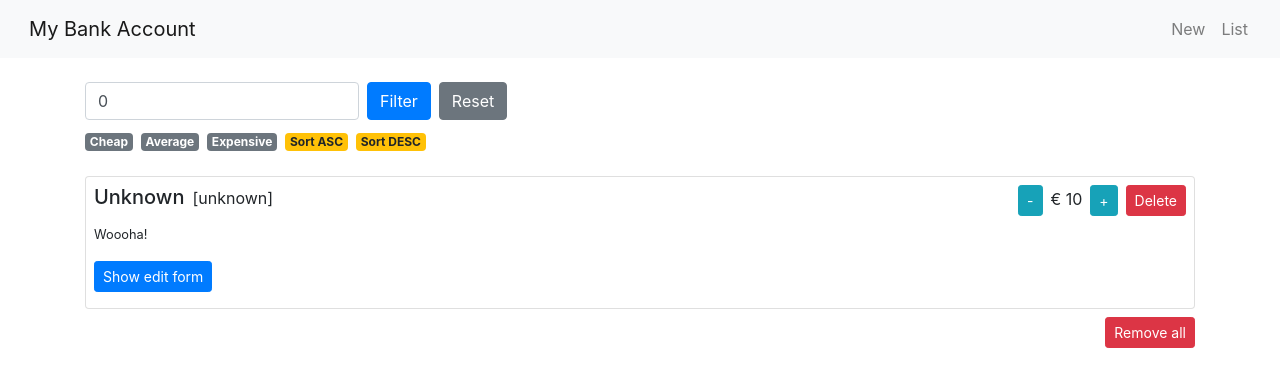
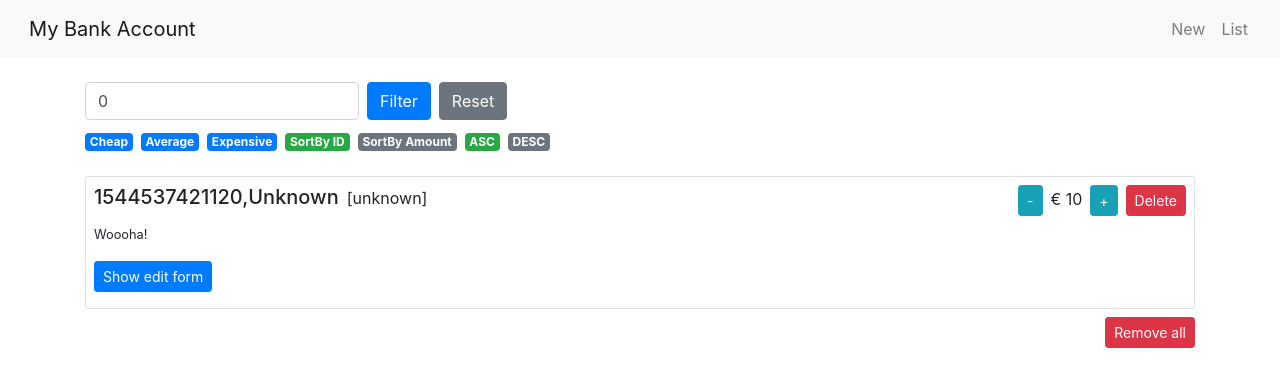
Before and after one commit to fabiosussetto/dechit-react-1, a React (Create React App) app: page /transactions/list in a window 1280 px wide. Both pictures are taken after a click on the button "Add Default". Shown: the top 386 px of the page. Built offline with nearby package versions, Linux system fonts and the light colour scheme; no server answers.

Commit message:
sorter DONE

```diff
--- a/src/TransactionAddForm.js
+++ b/src/TransactionAddForm.js
@@ -157,7 +157,6 @@ class TransactionAddForm extends Component {
   render() {
     const { currency, categories } = this.props
     const { validation } = this.state;
-    //console.log('validation.amount.error',validation.amount.status);
     return (
       <div>
       {validation.msg && <div className="alert alert-success" role="alert">{validation.msg}</div>}
--- a/src/TransactionCard.js
+++ b/src/TransactionCard.js
@@ -10,6 +10,7 @@ const TransactionCard = (props) => {
             <div className="row">
                 <div className="col">
                     <h5 className="card-title">
+                      {transaction.id},
                       {transaction.label}
                       <small className="ml-2">
                         [{transaction.category}]
--- a/src/TransactionFilter.js
+++ b/src/TransactionFilter.js
@@ -13,7 +13,8 @@ class TransactionFilter extends Component {
 
   state = {
     amount: 0,
-    sortBy: 'ASC'
+    sortBy: 'id',
+    sortDir: 'ASC'
   }
 
   onSubmit = (event) => {
@@ -30,13 +31,13 @@ class TransactionFilter extends Component {
      })
   }
 
-  applySort = (sorter) => {
-
+  applySort = (sortBy,sortDir) => {
     this.setState({
         ...this.state,
-        sortBy: sorter
+        sortBy: sortBy,
+        sortDir: sortDir
     }, () => {
-      this.props.dispatch(setSortOrder(this.state.sortBy))
+      this.props.dispatch(setSortOrder(sortBy,sortDir))
      })
   }
 
@@ -55,6 +56,7 @@ class TransactionFilter extends Component {
   }
 
   render() {
+    const { filters} = this.props
     return (
       <div className="d-flex flex-column mb-4">
         <form onSubmit={this.onSubmit} className="form-inline">
@@ -73,7 +75,7 @@ class TransactionFilter extends Component {
             {shortcuts.map(shortcut => (
                 <span
                     key={shortcut.label}
-                    className="badge badge-secondary mr-2"
+                    className="badge badge-primary mr-2"
                     onClick={() => this.applyShortcut(shortcut)}>
                     {shortcut.label}
                 </span>
@@ -81,16 +83,26 @@ class TransactionFilter extends Component {
             {/* //* ??? QUESTION: se uso i filtri shortcut e gli ordinamenti
               in maniera combinata, non riesco a tornare più alla situazione iniziale.
               è possibiole che io cambi lo stato scorretto quando faccio il SORT? */}
-            <span
-              className="badge badge-warning mr-2"
-              onClick={()=>this.applySort('ASC')}>
-              Sort ASC
-            </span>
-            <span
-              className="badge badge-warning mr-2"
-              onClick={()=>this.applySort('DESC')}>
-              Sort DESC
-            </span>
+              <span
+                className={`mr-2 badge badge-${filters.sortBy==='id' ? 'success' : 'secondary'}`}
+                onClick={()=>this.applySort('id',filters.sortDir)}>
+                SortBy ID
+              </span>
+              <span
+                className={`mr-2 badge badge-${filters.sortBy==='amount' ? 'success' : 'secondary'}`}
+                onClick={()=>this.applySort('amount',filters.sortDir)}>
+                SortBy Amount
+              </span>
+              <span
+                className={`mr-2 badge badge-${filters.sortDir==='ASC' ? 'success' : 'secondary'}`}
+                onClick={()=>this.applySort(filters.sortBy,'ASC')}>
+                ASC
+              </span>
+              <span
+                className={`mr-2 badge badge-${filters.sortDir==='DESC' ? 'success' : 'secondary'}`}
+                onClick={()=>this.applySort(filters.sortBy,'DESC')}>
+                DESC
+              </span>
         </div>
       </div>
     )
--- a/src/state/actions.js
+++ b/src/state/actions.js
@@ -6,8 +6,13 @@ export function setFilterAmount (amount) {
     return { type: 'SET_FILTER_AMOUNT', amount: amount }
 }
 
-export function setSortOrder (sorter) {
-    return { type: 'SET_SORT_ORDER', sorter: sorter }
+export function setSortOrder (sortBy,sortDir) {
+    return { type: 'SET_SORT_ORDER',
+             payload: {
+               sortBy: sortBy,
+               sortDir: sortDir
+             }
+           }
 }
 
 export function setLoading(status) {
--- a/src/state/reducers/app.js
+++ b/src/state/reducers/app.js
@@ -15,7 +15,8 @@ const initialState = {
     },
     filters: {
         amount: 0,
-        sortBy: 'ASC'
+        sortBy: 'id',
+        sortDir: 'ASC'
     },
     //* creo il mio stato
     //* ??? QUESTION: TODO correggere: sono riuscita a farlo solo aggiungendo "ids" non capisco come mai
--- a/src/state/reducers/filters.js
+++ b/src/state/reducers/filters.js
@@ -8,7 +8,8 @@ export default function filters(state, action) {
       case 'SET_SORT_ORDER':
           return {
               ...state,
-              sortBy: action.sorter
+              sortBy: action.payload.sortBy,
+              sortDir: action.payload.sortDir
           }
         default:
             return state;
--- a/src/state/selectors.js
+++ b/src/state/selectors.js
@@ -2,8 +2,6 @@
 export function getVisibleTransactions(state) {
     const transactions = state.transactions.list
     let newTransactions = transactions
-    const filterAmount = state.filters.amount
-    const sorter = state.filters.sortBy
     let filteredState = state
     newTransactions = getSortedTransactions(filteredState);
     filteredState.transactions.list = newTransactions
@@ -22,14 +20,18 @@ export function getFilteredTransactions(state) {
 
 export function getSortedTransactions(state) {
     const transactions = state.transactions.list
-    const sorter = state.filters.sortBy
+    const sortDir = state.filters.sortDir
+    const sortBy = state.filters.sortBy
     let compareFunction
+    if( ! sortBy ) {
+        return transactions
+    }
     // l'array temporaneo contiene oggetti con posizione e valore di ordinamento
     var mapped = transactions.map((el)=> {
-      return { index: el.amount, value: el };
+      return { index: el[sortBy], value: el };
     })
     // sorting tramite le compareFunctions
-    switch(sorter) {
+    switch(sortDir) {
       case 'DESC':
         compareFunction = function(a,b) {
           if (a.index > b.index) return -1;
@@ -43,12 +45,16 @@ export function getSortedTransactions(state) {
           if (a.index < b.index) return -1;
           return 0;
         }
-      break
+      break;
     }
     // ordinamento dell'array mappato contenente i valori ridotti
-    mapped.sort(compareFunction);
+    if(compareFunction) {
+      mapped.sort(compareFunction);
+    } else {
+      mapped.sort();
+    }
     // rimappatura dell'array nell'ordine sortato
     var result = mapped.map((el)=>el.value);
     // ritorna il nuovo array
-    return result.sort(compareFunction)
+    return result
 }
```
